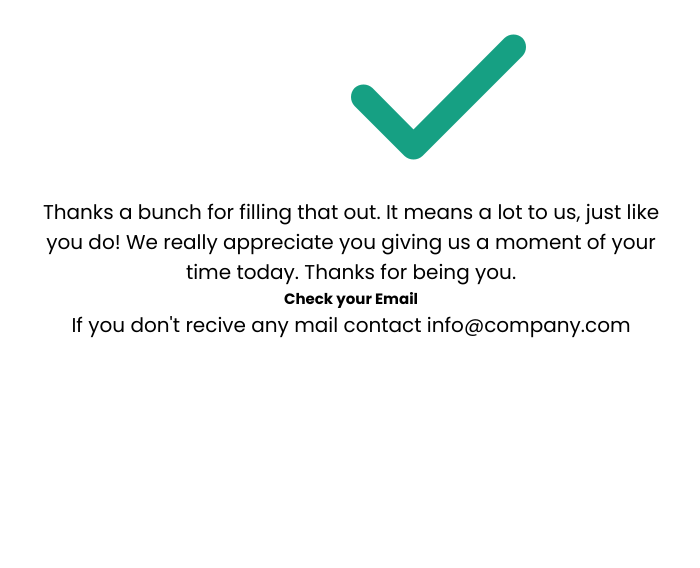
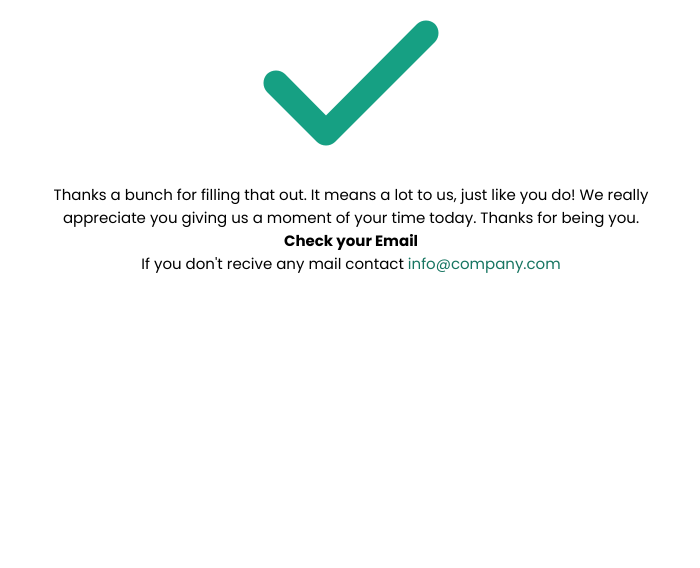
Before and after one commit to Rama-chaturvedi/restorent-webpage, a plain HTML site: page submit_response.html in a window 1280 px wide. Shown: the part 232-800 px from the top of the page, without its empty margins (289-989 px from the left). Drawn offline with Linux system fonts and the light colour scheme.

Commit message:
initial commit

```diff
--- a/style.css
+++ b/style.css
@@ -418,11 +418,7 @@ body{
 
 }
 /*################ submit_response styling ###################### */
-.check i{
-    font-size: 20rem;
-    color: #16a083;
-    margin: 0 50%;
-}
+
 .response-container-main{
     padding: 10rem 0;
     text-align: center;
@@ -432,9 +428,22 @@ body{
     font-size: 4.6rem;
 
 }
+
+
+/* ################ submit response styling ##########################    */
 .response-container-main p{
+    font-size: 1.5rem;
     font-weight: 400;
-    font-size: 2rem;
+
+}
+.check i{
+    font-size: 20rem;
+    color: #16a083;
+    margin: 0 center;
+}
+.response-container-main span{
+    color: #177561;
+    font: 700;
 }
 /* ###################media quary ############### */
 @media (max-width:500px){
```
